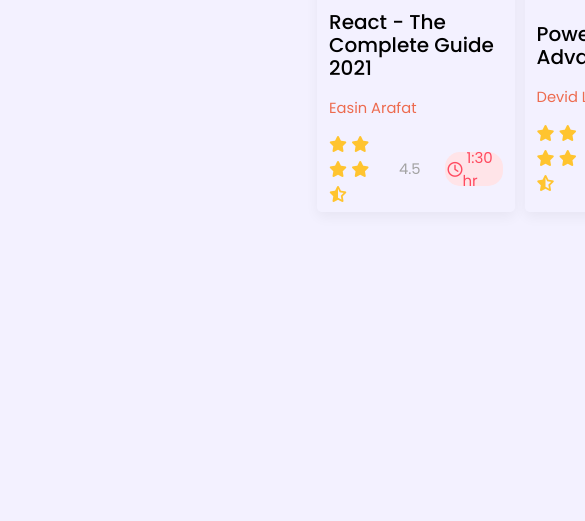
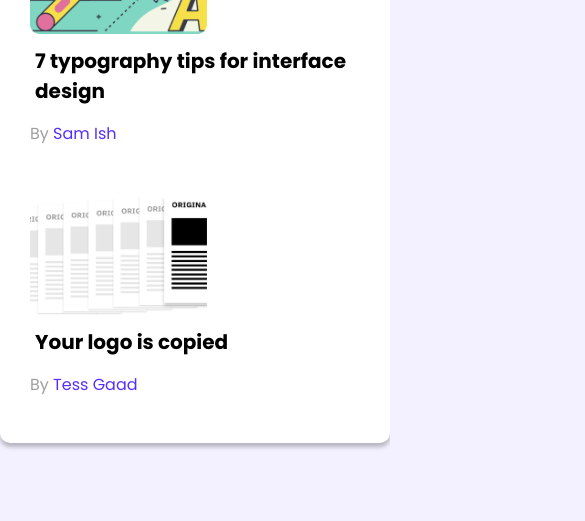
Before and after one commit to mrx-arafat/Leader-Board-Project, a plain HTML site: page index.html in a window 390 px wide. Shown: the part 1479-2000 px from the top of the page, 585 px wide, since content can reach past the window. Before the commit the page ends 1774 px from the top, so only its background shows below. Drawn offline with Linux system fonts and the light colour scheme.

Commit message:
media query

```diff
--- a/index.html
+++ b/index.html
@@ -20,6 +20,7 @@
       <!-- Main section -->
       <main>
         <section class="top">
+          <div class="player-container">
             <!-- top player section -->
             <h1>Top Players</h1>
 
@@ -51,8 +52,10 @@
                 <h3>Tony Cross</h3>
               </div>
             </div>
+          </div>
           <hr />
           <!-- top blog section -->
+          <div class="blog-container">
             <h1>Top Blogs</h1>
             <div class="top-blog">
               <div class="blog">
@@ -94,9 +97,11 @@
                 </div>
               </div>
             </div>
+          </div>
         </section>
 
         <section class="bottom">
+          <div class="course-grand-father">
             <h1>Lates Course</h1>
             <div class="course-container">
               <div class="course">
@@ -172,6 +177,7 @@
                 </div>
               </div>
             </div>
+          </div>
         </section>
       </main>
       <!-- Footer -->
--- a/styles/style.css
+++ b/styles/style.css
@@ -164,3 +164,68 @@ hr {
   font-size: 15px;
   color: #ff4a60;
 }
+
+/*-----------------
+   Media Query
+----------------- */
+@media only screen and (max-width: 688px) {
+  section {
+    margin: 50px 0;
+    display: block;
+  }
+
+  .top {
+    display: flex;
+    flex-direction: column;
+  }
+
+  /* top player */
+  .top-player {
+    display: flex;
+    flex-direction: column;
+    background-color: rgb(213, 216, 213);
+    margin: 30px 5px;
+    border-radius: 10px;
+  }
+
+  /* top-blog */
+  .blog-container {
+    display: flex;
+
+    flex-wrap: wrap;
+  }
+  .top-blog {
+    display: flex;
+
+    flex-direction: column;
+  }
+  .blog {
+    display: flex;
+    flex-direction: column;
+  }
+  .thumbnail {
+    align-items: center;
+    margin-top: 10px;
+  }
+  .blog-title {
+    font-size: 20px;
+  }
+
+  /* bottom section */
+  .course-grand-father {
+    display: flex;
+    flex-direction: column;
+  }
+  .course-container {
+    display: grid;
+    grid-template-columns: repeat(auto-fit, minmax(345px, 1fr));
+
+    grid-auto-rows: 1fr;
+    grid-gap: 10px;
+    padding: 33px;
+  }
+  .course {
+    margin: 20px;
+    padding: 20px;
+  }
+}
```
Also changed, not shown: 1 other file. Lines whose indentation alone changed are shown as unchanged.
